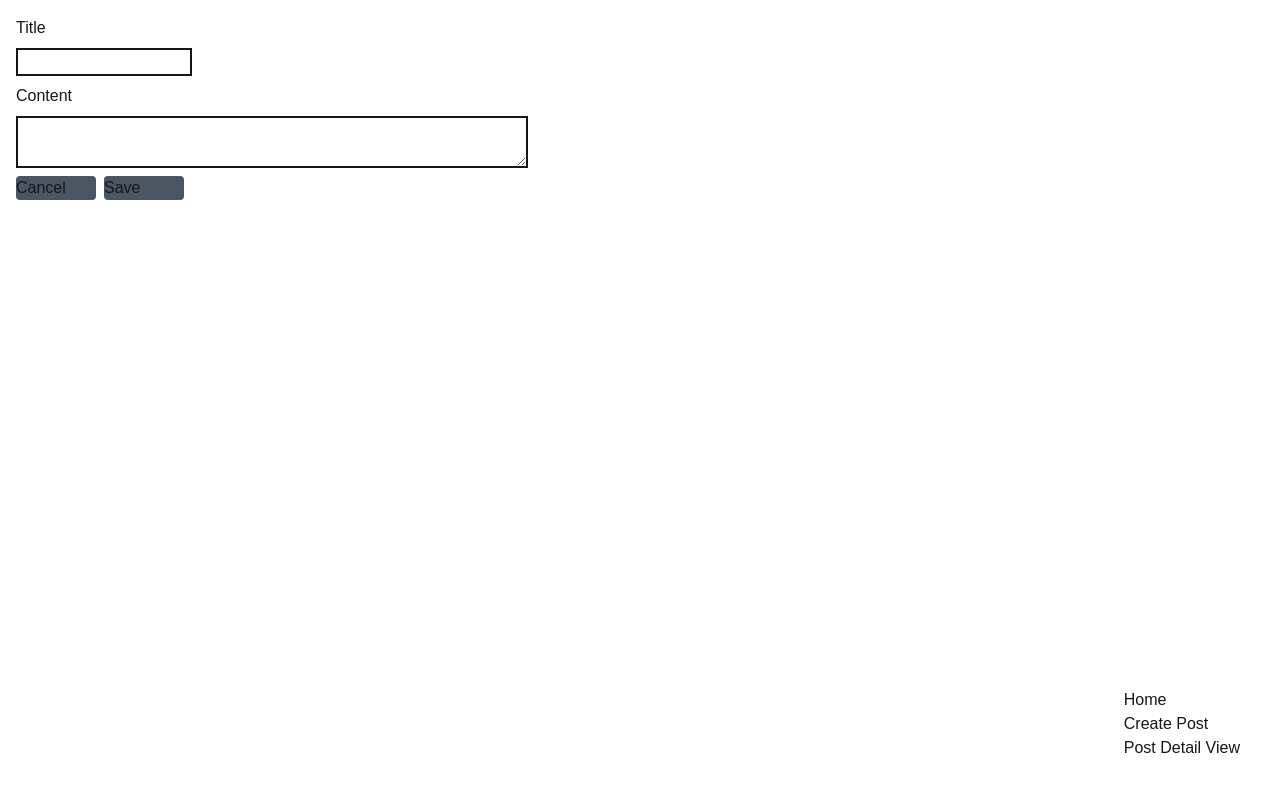
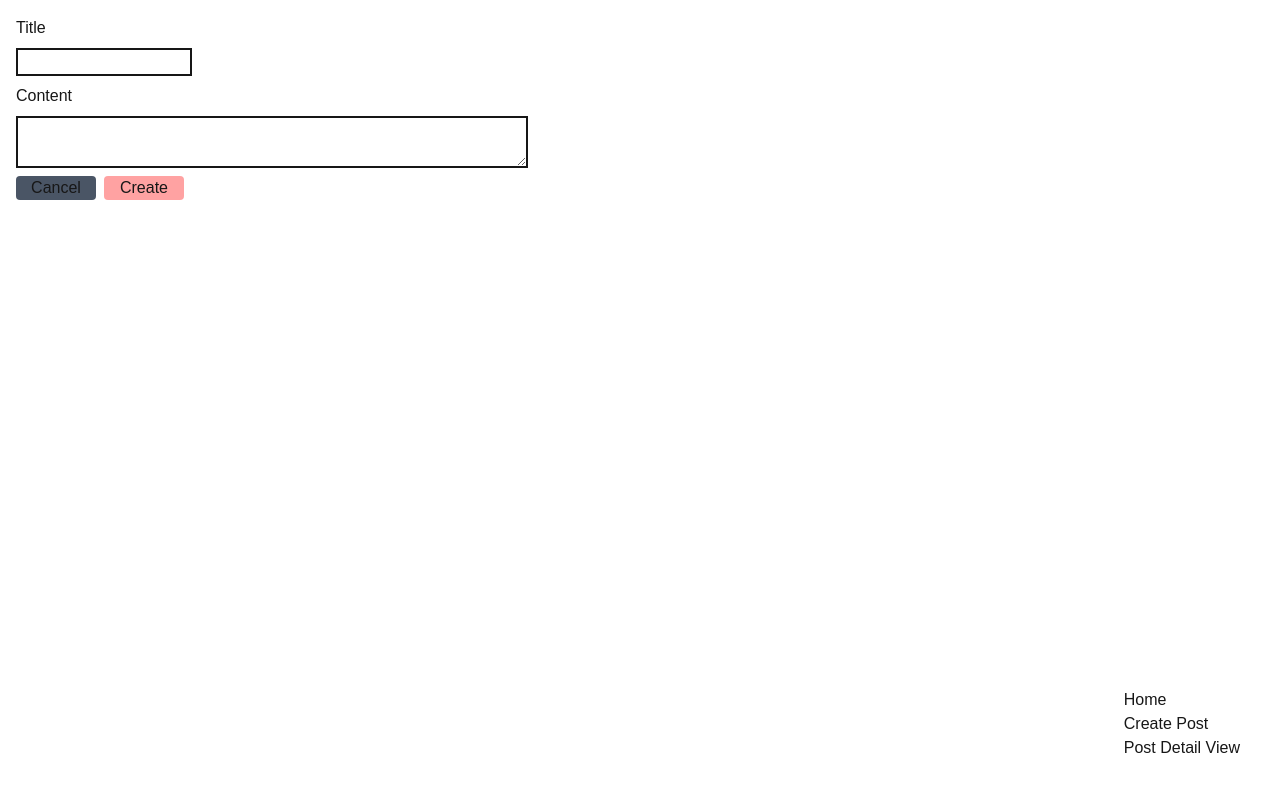
Before and after one commit to KoreanJoey/Blog, a Next.js app: page /content in a window 1280 px wide. Shown: the top 792 px of the page. Built offline with nearby package versions, Linux system fonts and the light colour scheme.

Commit message:
#6-Add creating post logic

```diff
--- /dev/null
+++ b/src/app/api/posts/route.ts
@@ -0,0 +1,11 @@
+export async function GET(request: Request) {
+  return new Response("HELLO");
+}
+
+export async function POST(request: Request) {
+  const body = await request.json();
+
+  console.log("DEBUG: body - ", body);
+
+  return new Response(JSON.stringify(body));
+}
--- a/src/app/content/page.tsx
+++ b/src/app/content/page.tsx
@@ -1,31 +1,105 @@
-'use client'
+"use client";
 
-import Link from "next/link";
+import { useRouter } from "next/navigation";
 import { useState } from "react";
 
 export default function CreateContent() {
   const [title, setTitle] = useState("");
   const [content, setContent] = useState("");
-  const handleTitle = ({e}: any) => {
-      setTitle(e.target.value)
-  }
-  const handleContent = ({e}: any) => {
-    setContent(e.target.value)
-}
+  const router = useRouter();
+
+  const handleTitle = (e: any) => {
+    setTitle(e.target.value);
+  };
+
+  const handleContent = (e: any) => {
+    setContent(e.target.value);
+  };
+
+  const disableSaveButton = () => {
+    if (!title.trim() || !content.trim()) {
+      return true;
+    } else return false;
+  };
+
+  const cancelAndBackHome = () => {
+    setTitle("");
+    setContent("");
+    router.push("/");
+  };
+
+  const handleSubmit = (e: any) => {
+    e.preventDefault();
+
+    const post = {
+      title,
+      content,
+    };
+
+    fetch("/api/posts", {
+      method: "POST",
+      headers: {
+        "Content-type": "applicaiton/json",
+      },
+      body: JSON.stringify(post),
+    })
+      .then((resp) => {
+        if (!resp.ok) {
+          throw new Error("error!!!");
+        }
+        return resp.json();
+      })
+      .then(() => {
+        console.log("SUCCESS");
+        setTitle("");
+        setContent("");
+        router.push("/");
+      })
+      .catch((error) => {
+        console.log(`Error: ${error}`);
+      });
+  };
 
   return (
     <>
-      <form action="" className="p-4">
+      <form onSubmit={handleSubmit} className="p-4">
         <div className="flex flex-col gap-2">
           <span>Title</span>
-          <input type="text" className="w-44 border-2" onChange={handleTitle} value={title}/>
+          <input
+            type="text"
+            className="w-44 border-2"
+            onChange={handleTitle}
+            value={title}
+          />
           <span>Content</span>
-          <textarea name="" id="" className="w-128 border-2" onChange={handleContent} value={content} ></textarea>
+          <textarea
+            name=""
+            id=""
+            className="w-128 border-2"
+            onChange={handleContent}
+            value={content}
+          ></textarea>
           <div className="flex flex-row gap-2 items-center">
-            <Link href={"/"} className="w-20 bg-gray-600 rounded-sm">
+            <button
+              className="w-20 bg-gray-600 rounded-sm"
+              onClick={() => {
+                cancelAndBackHome();
+              }}
+            >
               Cancel
-            </Link>
-            <Link href={"/"} className="w-20 bg-gray-600 rounded-sm">Save</Link>
+            </button>
+
+            <button
+              type="submit"
+              className={`w-20 ${
+                disableSaveButton()
+                  ? "bg-red-300"
+                  : "bg-gray-600 cursor-pointer"
+              } rounded-sm`}
+              disabled={disableSaveButton()}
+            >
+              Create
+            </button>
           </div>
         </div>
       </form>
```
Also changed, not shown: 1 other file (tests, documents, lock files or other folders).
